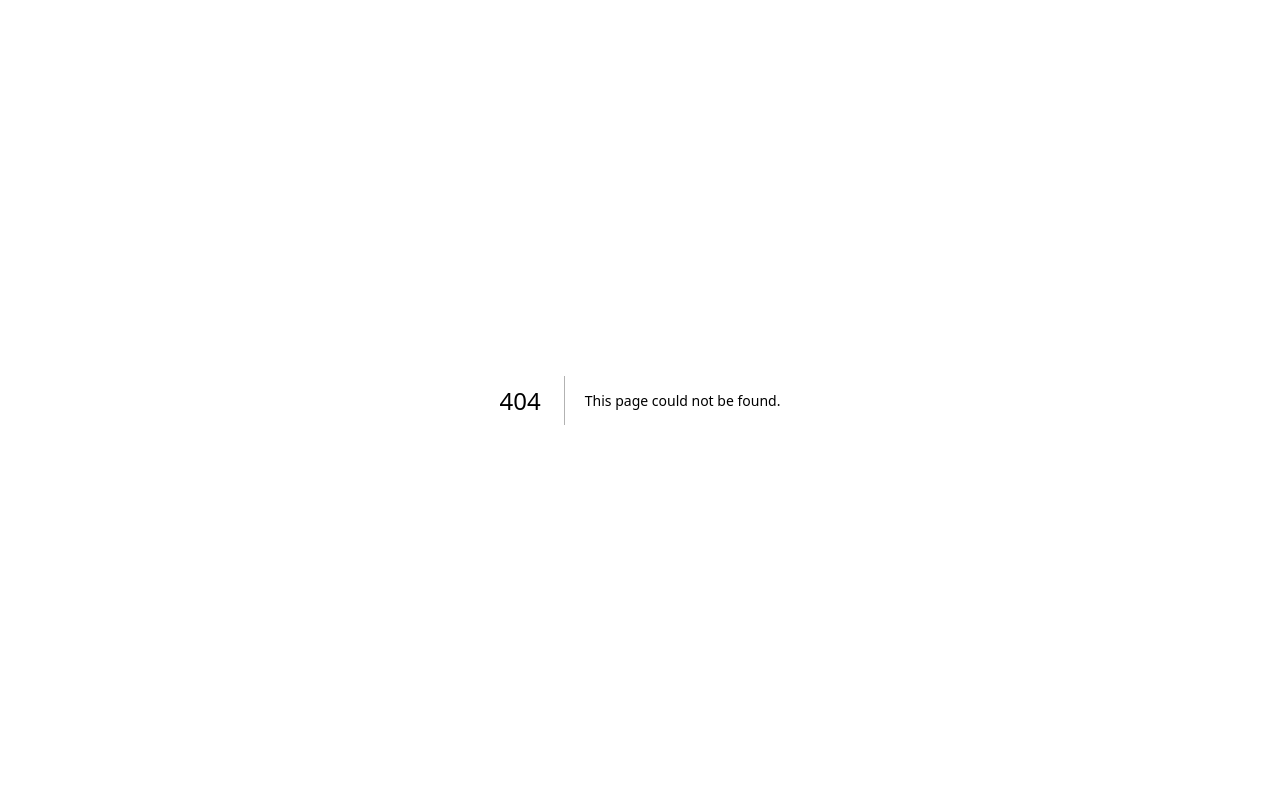
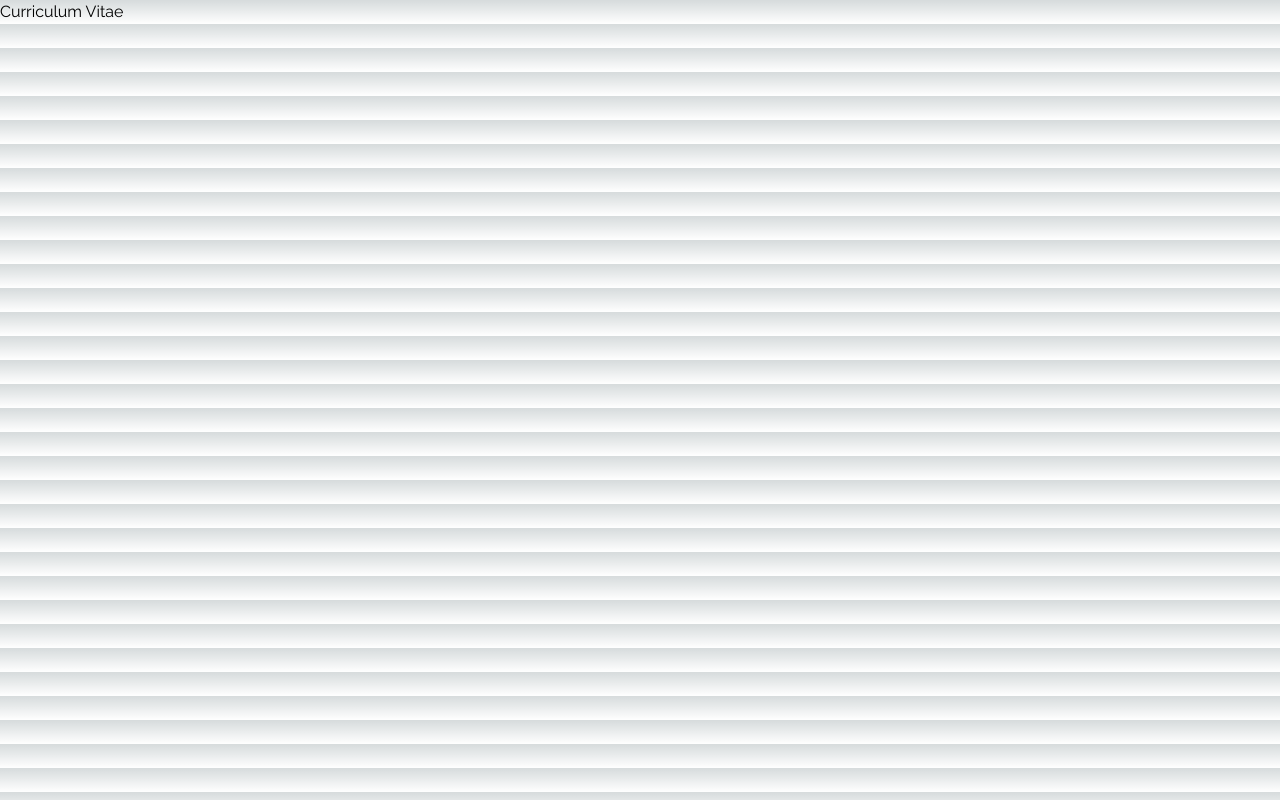
Before and after one commit to VenturingForth/code-adventure-website, a Next.js app: page /cv in a window 1280 px wide. Before the commit this address had no page. Built offline with nearby package versions, Linux system fonts and the light colour scheme.

Commit message:
Added the curriculum vitae page

```diff
--- /dev/null
+++ b/app/cv/page.tsx
@@ -0,0 +1,5 @@
+export default function Page(){
+    return (
+        <p>Curriculum Vitae</p>
+    )
+}
```
